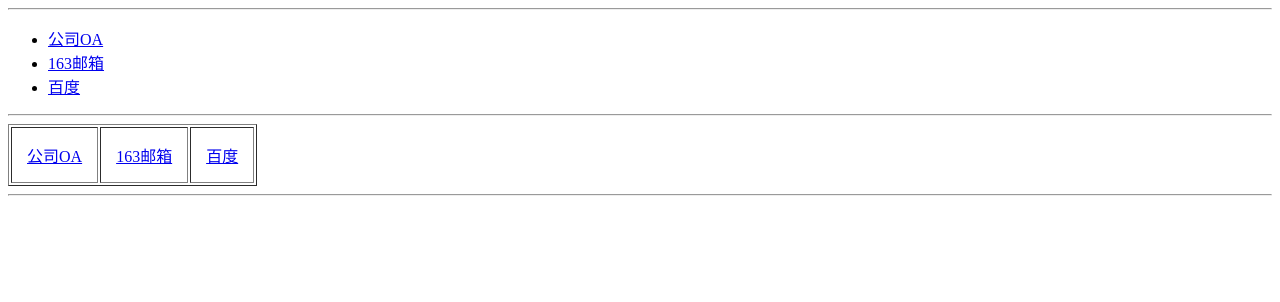
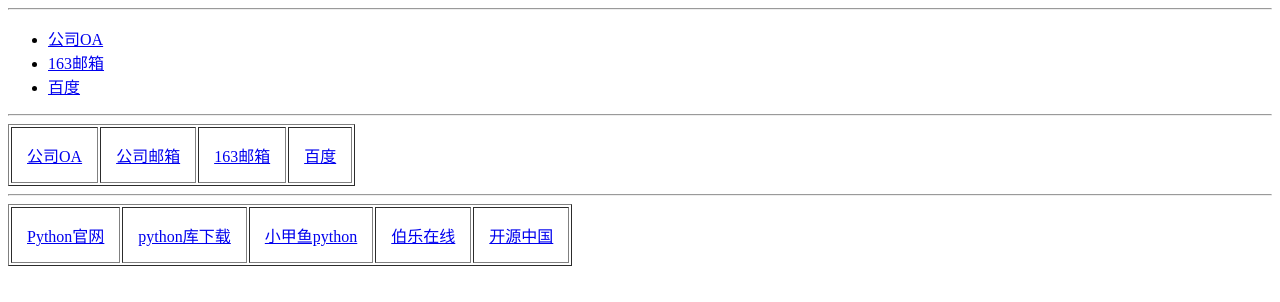
Before and after one commit to lhaoran/lhaoran.github.io, a plain HTML site: page index.html in a window 1280 px wide. Drawn offline with Linux system fonts and the light colour scheme.

Commit message:
Update index.html

```diff
--- a/index.html
+++ b/index.html
@@ -18,9 +18,20 @@
 cellpadding="15">
 <tr>
 <td><a href="http://oa.yxcc.com" target="_blank">公司OA<a/></td>
+<td><a href="http://mail.yxcc.com" target="_blank">公司邮箱<a/></td>
 <td><a href="http://www.mail.163.com" target="_blank">163邮箱<a/></td>
 <td><a href="http://www.baidu.com" target="_blank">百度<a/></td>
 </tr>
 </table>
 <hr/>
+<table border="1"
+cellpadding="15">
+<tr>
+<td><a href="https://www.python.org/" target="_blank">Python官网<a/></td>
+<td><a href="http://www.lfd.uci.edu/~gohlke/pythonlibs/#vlfd" target="_blank">python库下载<a/></td>
+<td><a href="http://bbs.fishc.com/forum-173-1.html" target="_blank">小甲鱼python<a/></td>
+<td><a href="http://python.jobbole.com/" target="_blank">伯乐在线<a/></td>
+<td><a href="http://www.oschina.net/" target="_blank">开源中国<a/></td>
+</tr>
+</table>
 </html>
```
